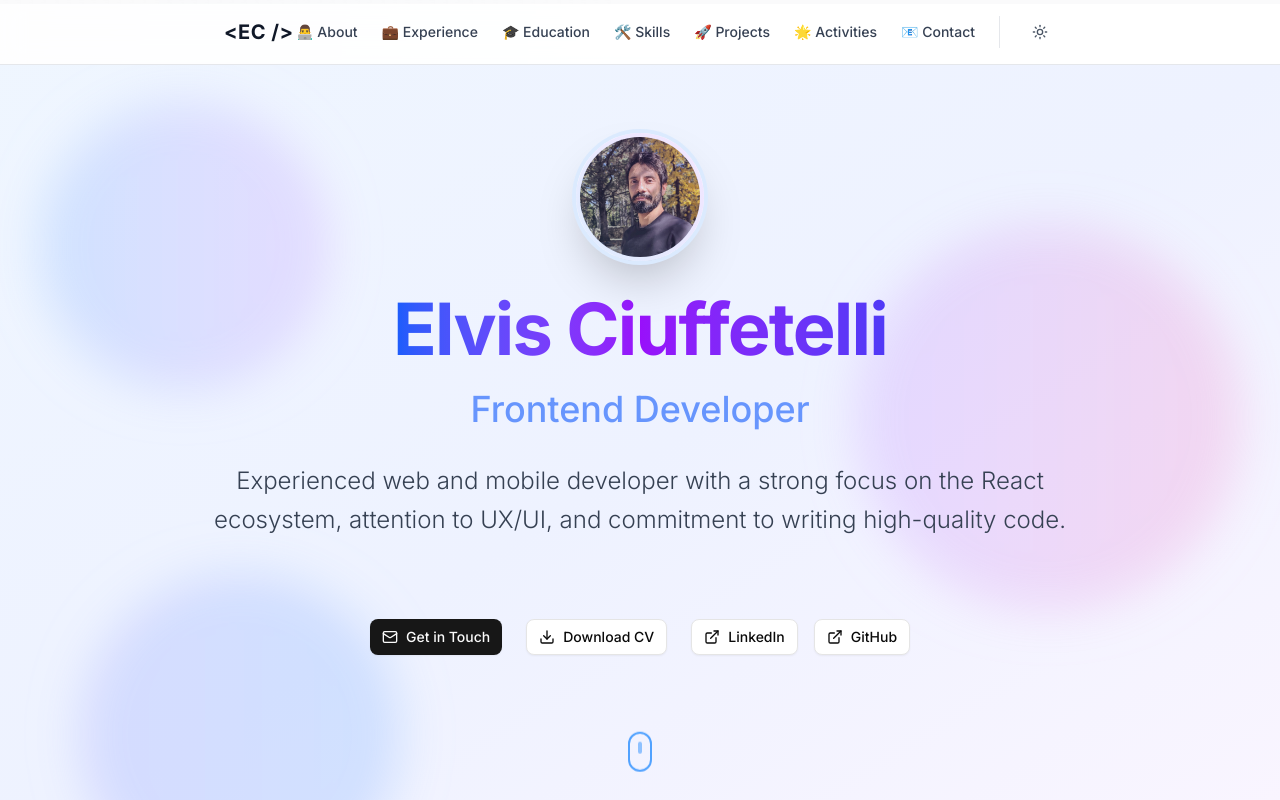
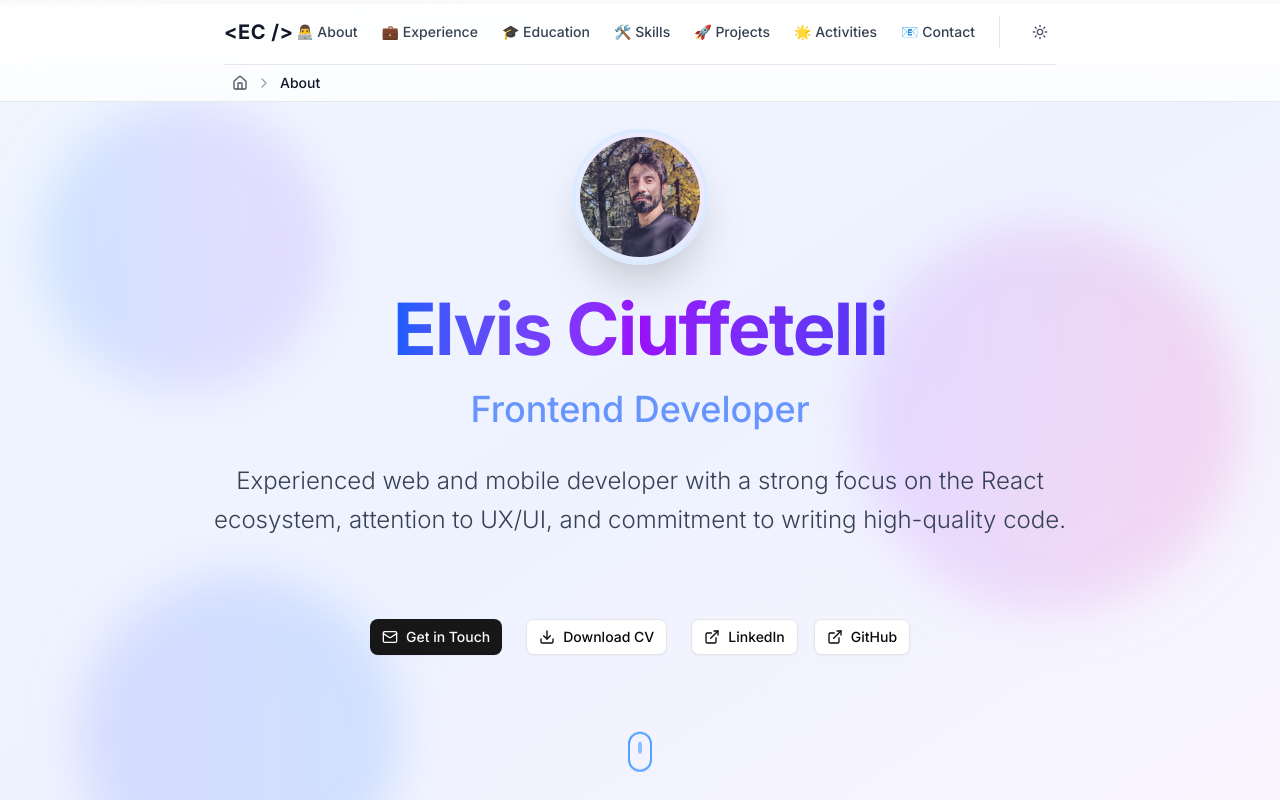
Before and after one commit to elvisciuffetelli/portfolio, a Next.js app: page / in a window 1280 px wide. Shown: the top 800 px of the page. Built offline with nearby package versions, Linux system fonts and the light colour scheme.

Commit message:
fix logo

```diff
--- a/src/components/layout/Navigation.tsx
+++ b/src/components/layout/Navigation.tsx
@@ -4,6 +4,8 @@ import { useState } from 'react';
 import { Menu, X } from 'lucide-react';
 import { Button } from '@/components/ui/button';
 import { ThemeToggle } from '@/components/ui/ThemeToggle';
+import { Breadcrumb } from '@/components/ui/Breadcrumb';
+import { useActiveSection } from '@/hooks/useActiveSection';
 import { cn } from '@/utils/cn';
 import type { NavigationProps } from '@/types/portfolio';
 
@@ -19,6 +21,7 @@ const defaultSections = [
 
 export function Navigation({ sections = defaultSections }: NavigationProps) {
   const [isMobileMenuOpen, setIsMobileMenuOpen] = useState(false);
+  const activeSection = useActiveSection();
 
   const scrollToSection = (href: string) => {
     setIsMobileMenuOpen(false);
@@ -37,6 +40,21 @@ export function Navigation({ sections = defaultSections }: NavigationProps) {
         behavior: 'smooth'
       });
     }
+  };
+
+  const getBreadcrumbItems = () => {
+    if (!activeSection) return [];
+
+    const currentSection = sections.find(section => section.id === activeSection);
+    if (!currentSection) return [];
+
+    return [
+      {
+        label: currentSection.label.replace(/[^\w\s]/gi, '').trim(), // Remove emojis
+        href: currentSection.href,
+        current: true
+      }
+    ];
   };
 
   return (
@@ -121,6 +139,13 @@ export function Navigation({ sections = defaultSections }: NavigationProps) {
             </div>
           </div>
         )}
+
+        {/* Breadcrumb Navigation */}
+        {activeSection && (
+          <div className="hidden md:block px-2 py-2 border-t border-gray-200 dark:border-gray-700">
+            <Breadcrumb items={getBreadcrumbItems()} />
+          </div>
+        )}
       </div>
     </nav>
   );
--- /dev/null
+++ b/src/components/ui/Breadcrumb.tsx
@@ -0,0 +1,89 @@
+'use client';
+
+import { ChevronRight, Home } from 'lucide-react';
+import { cn } from '@/utils/cn';
+
+export interface BreadcrumbItem {
+  label: string;
+  href?: string;
+  current?: boolean;
+}
+
+export interface BreadcrumbProps {
+  items: BreadcrumbItem[];
+  className?: string;
+}
+
+export function Breadcrumb({ items, className }: BreadcrumbProps) {
+  const scrollToSection = (href: string) => {
+    if (href === '#') {
+      window.scrollTo({ top: 0, behavior: 'smooth' });
+      return;
+    }
+
+    const element = document.querySelector(href) as HTMLElement;
+    if (element) {
+      const elementPosition = element.offsetTop;
+      window.scrollTo({
+        top: elementPosition,
+        behavior: 'smooth'
+      });
+    }
+  };
+
+  return (
+    <nav
+      aria-label="Breadcrumb"
+      className={cn(
+        'flex items-center space-x-2 text-sm',
+        'text-gray-600 dark:text-gray-400',
+        className
+      )}
+    >
+      <ol className="flex items-center space-x-2">
+        <li>
+          <button
+            onClick={() => scrollToSection('#')}
+            className={cn(
+              'flex items-center hover:text-gray-900 dark:hover:text-gray-100',
+              'transition-colors duration-200'
+            )}
+            aria-label="Go to top"
+          >
+            <Home className="h-4 w-4" />
+          </button>
+        </li>
+
+        {items.map((item, index) => (
+          <li key={index} className="flex items-center space-x-2">
+            <ChevronRight className="h-4 w-4 text-gray-400 dark:text-gray-500" />
+            {item.href && !item.current ? (
+              <button
+                onClick={() => scrollToSection(item.href!)}
+                className={cn(
+                  'hover:text-gray-900 dark:hover:text-gray-100',
+                  'transition-colors duration-200',
+                  'font-medium'
+                )}
+              >
+                {item.label}
+              </button>
+            ) : (
+              <span
+                className={cn(
+                  'font-medium',
+                  item.current
+                    ? 'text-gray-900 dark:text-gray-100'
+                    : 'text-gray-600 dark:text-gray-400'
+                )}
+                aria-current={item.current ? 'page' : undefined}
+              >
+                {item.label}
+              </span>
+            )}
+          </li>
+        ))}
+      </ol>
+    </nav>
+  );
+}
--- /dev/null
+++ b/src/hooks/useActiveSection.tsx
@@ -0,0 +1,50 @@
+'use client';
+
+import { useState, useEffect } from 'react';
+
+export function useActiveSection() {
+  const [activeSection, setActiveSection] = useState<string>('');
+
+  useEffect(() => {
+    const sections = [
+      'about',
+      'experience',
+      'education',
+      'skills',
+      'projects',
+      'activities',
+      'contact'
+    ];
+
+    const observerCallback = (entries: IntersectionObserverEntry[]) => {
+      entries.forEach((entry) => {
+        if (entry.isIntersecting) {
+          setActiveSection(entry.target.id);
+        }
+      });
+    };
+
+    const observer = new IntersectionObserver(observerCallback, {
+      threshold: 0.3,
+      rootMargin: '-80px 0px -40% 0px'
+    });
+
+    sections.forEach((section) => {
+      const element = document.getElementById(section);
+      if (element) {
+        observer.observe(element);
+      }
+    });
+
+    return () => {
+      sections.forEach((section) => {
+        const element = document.getElementById(section);
+        if (element) {
+          observer.unobserve(element);
+        }
+      });
+    };
+  }, []);
+
+  return activeSection;
+}
```
